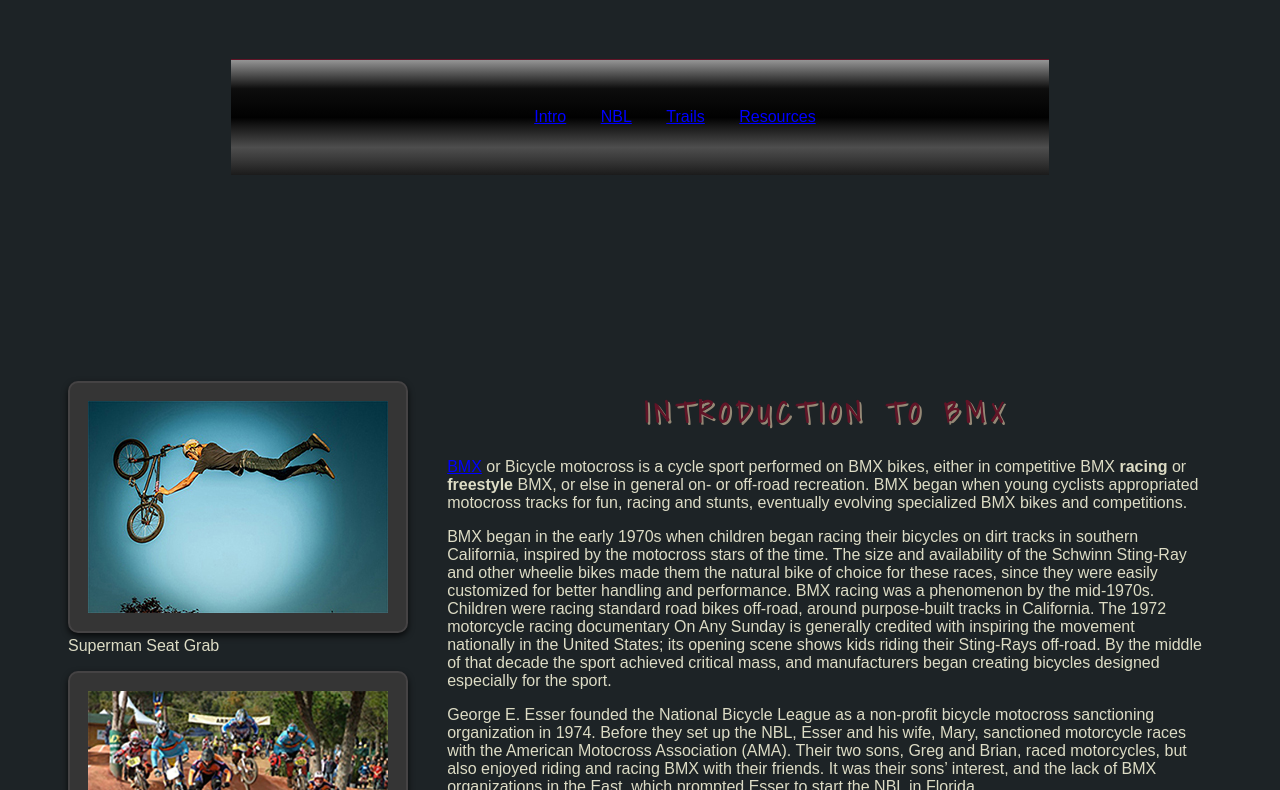
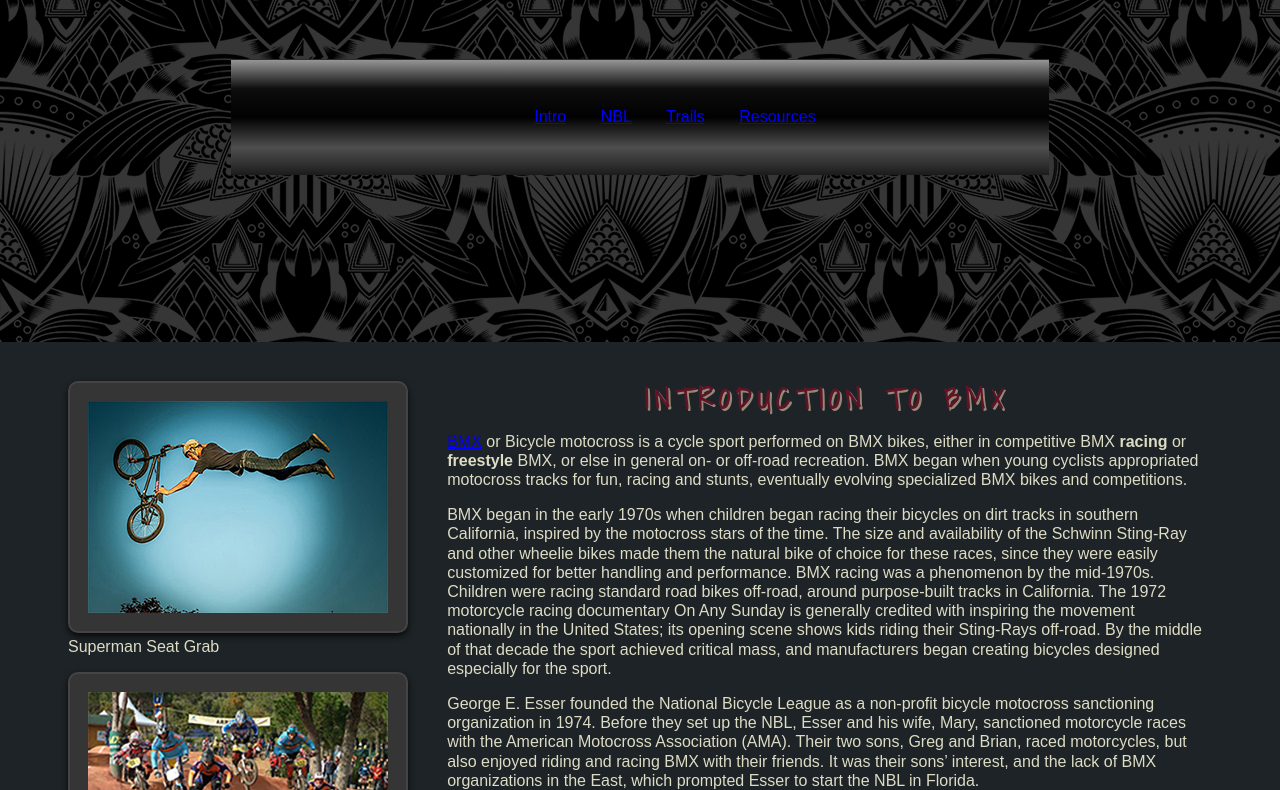
Before and after one commit to AaronStefl/project3, a plain HTML site: page index.html in a window 1280 px wide. Shown: the part 168-958 px from the top of the page. Drawn offline with Linux system fonts and the light colour scheme.

Commit message:
Im so confused >_<

```diff
--- a/css/styles.css
+++ b/css/styles.css
@@ -4,8 +4,8 @@ body {
 	color: #dddcc5;
 	font-size: 1em;
 	font-weight: normal;
-	line-height: 1.2em
-	background: url("../images/presence.png");
+	line-height: 1.2em;
+	background-image: url("../images/presence.png");
 	background-repeat: repeat-x;
 	background-color: #1d2326;
 	}
@@ -72,8 +72,8 @@ h3 {
 	margin: 80px auto;
 	/*
 margin-left: auto;
-	margin-right: auto;	 */
-
+	margin-right: auto;
+ */
 	background: rgb(149,149,149); /* Old browsers */
 background: -moz-linear-gradient(top,  rgba(149,149,149,1) 0%, rgba(13,13,13,1) 25%, rgba(1,1,1,1) 50%, rgba(10,10,10,1) 53%, rgba(78,78,78,1) 76%, rgba(56,56,56,1) 87%, rgba(27,27,27,1) 100%); /* FF3.6+ */
 background: -webkit-gradient(linear, left top, left bottom, color-stop(0%,rgba(149,149,149,1)), color-stop(25%,rgba(13,13,13,1)), color-stop(50%,rgba(1,1,1,1)), color-stop(53%,rgba(10,10,10,1)), color-stop(76%,rgba(78,78,78,1)), color-stop(87%,rgba(56,56,56,1)), color-stop(100%,rgba(27,27,27,1))); /* Chrome,Safari4+ */
@@ -89,6 +89,7 @@ filter: progid:DXImageTransform.Microsoft.gradient( startColorstr='#959595', end
 #navigation > ul > li {
 	padding-left: 30px;
     display: inline;
+/*     line-height: 1.2em; ??????? */
 	list-style-type: none;
 	margin: 0 auto;
 	}
```
Lines whose indentation alone changed are shown as unchanged.
